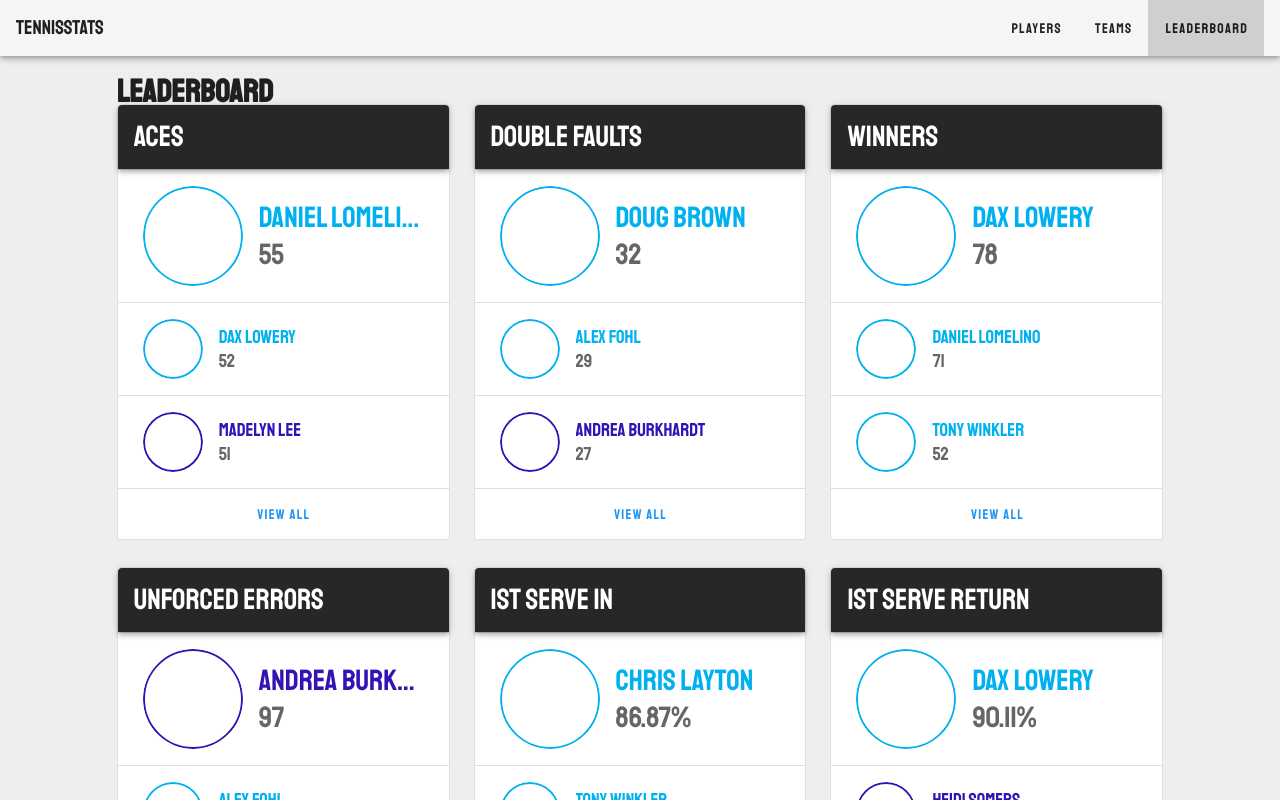
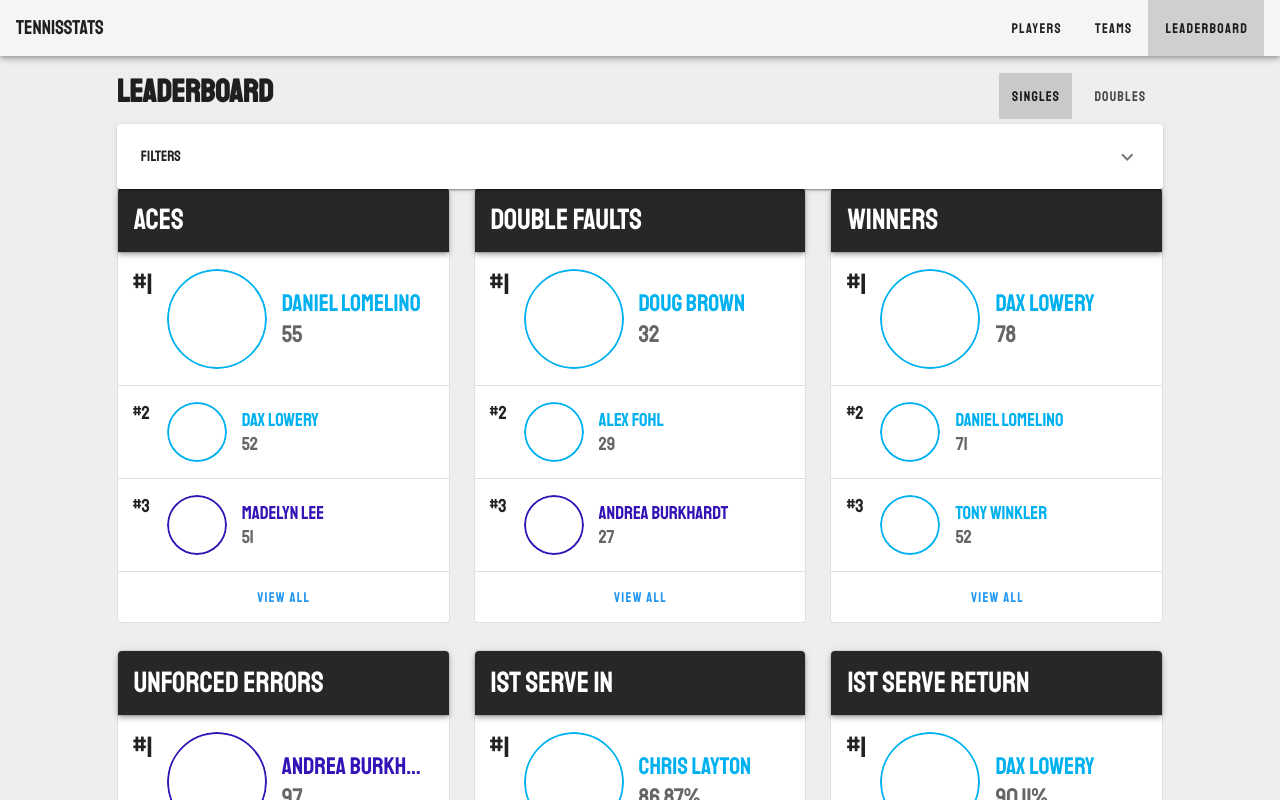
Before and after one commit to dlom123/tennis-app, a Vue app: page /leaderboard in a window 1280 px wide. Shown: the top 800 px of the page. Built offline with nearby package versions, Linux system fonts and the light colour scheme; no server answers.

Commit message:
Add rank to each leader on the leaderboard UI adjustments Perform Leaderboard filtering through asynchronous data loading

```diff
--- a/src/assets/sass/components/_leaderboard.sass
+++ b/src/assets/sass/components/_leaderboard.sass
@@ -9,17 +9,30 @@
       padding: 0
       .row-leader
         padding: 0px 25px
+        .container-rank
+          margin-left: -10px
+          margin-right: 10px
+          .rank
+            padding: 0
+            font-size: 14pt
+          .rank-top
+            margin-top: 5px
+            font-size: 22pt
         .container-avatar
+          .avatar
+            margin: 0 20px
           .avatar-men
             border: 2px solid $color-men
           .avatar-women
             border: 2px solid $color-women
-        .leader-name
-          font-size: 14pt
-        .leader-total
-          font-size: 14pt
-        .leader-top
-          font-size: 22pt
+        .container-info
+          margin-left: 15px
+          .leader-name
+            font-size: 14pt
+          .leader-total
+            font-size: 14pt
+          .leader-top
+            font-size: 18pt
       .row-leader-divider
         border-bottom: 1px solid #e0e0e0
   .container-view-all
--- a/src/components/LeaderboardCard.vue
+++ b/src/components/LeaderboardCard.vue
@@ -16,7 +16,11 @@
             :class="['row-leader', { 'row-leader-divider': i + 1 < stat.players.length }]"
           >
 
-            <v-list-item-avatar :size="i === 0 ? 100 : 60">
+            <v-list-item-icon class="container-rank">
+              <span :class="['rank', { 'rank-top': i === 0 }]">#{{ i + 1 }}</span>
+            </v-list-item-icon>
+
+            <v-list-item-avatar :size="i === 0 ? 100 : 60" class="container-avatar">
               <v-img
                 :src="require(`../assets/images/headshots/placeholders/${player.player.gender === 'm' ? 'men' : 'women'}/${player.player.gender === 'm' ? 'federer' : 'halep'}.png`)"
                 width="280"
@@ -26,7 +30,7 @@
               ></v-img>
             </v-list-item-avatar>
 
-            <v-list-item-content>
+            <v-list-item-content class="container-info">
               <v-list-item-title
                 v-html="`${player.player.firstName} ${player.player.lastName}`"
                 :class="['leader-name', getTextHeaderClass(player.player.gender), { 'leader-top': i === 0 }]"
--- /dev/null
+++ b/src/components/filters/FilterBarHeaderLeaderboard.vue
@@ -0,0 +1,44 @@
+<template>
+  <v-row no-gutters align="center">
+
+    <v-col cols="1">Filters</v-col>
+
+    <v-col cols="8">
+      <v-chip
+        v-if="isFilterSet(filterLeaderboardFormat)"
+        close
+        @click:close="clearFilterFormat"
+        class="chip-header"
+      >Format: {{ getFilterValueByName(filterLeaderboardFormat) }}</v-chip>
+    </v-col>
+
+  </v-row>
+</template>
+
+<script>
+import { mapGetters, mapMutations } from 'vuex'
+import { FILTERS } from '@/utils/constants'
+
+export default {
+  name: 'filterBarHeaderLeaderboard',
+  computed: {
+    ...mapGetters([
+      'getFilterValueByName'
+    ]),
+    filterLeaderboardFormat() {
+      return FILTERS.LEADERBOARD.FORMAT
+    }
+  },
+  methods: {
+    ...mapMutations([
+      'removeFilter'
+    ]),
+    clearFilterFormat() {
+      this.removeFilter(this.filterLeaderboardFormat)
+    },
+    isFilterSet(filterName) {
+      return !!this.getFilterValueByName(filterName)
+    }
+  }
+}
+</script>
--- /dev/null
+++ b/src/components/filters/FilterBarLeaderboard.vue
@@ -0,0 +1,37 @@
+<template>
+  <v-expansion-panels class="filter-bar">
+    <v-expansion-panel>
+      <v-expansion-panel-header class="header">
+        <FilterBarHeaderLeaderboard/>
+      </v-expansion-panel-header>
+      <v-expansion-panel-content>
+        <v-container fluid class="filter-content">
+          <v-row no-gutters>
+            <v-col sm="4">
+              <FilterFormatSingles :filterName="filterFormat" />
+            </v-col>
+          </v-row>
+        </v-container>
+      </v-expansion-panel-content>
+    </v-expansion-panel>
+  </v-expansion-panels>
+</template>
+
+<script>
+import FilterBarHeaderLeaderboard from '@/components/filters/FilterBarHeaderLeaderboard'
+import FilterFormatSingles from '@/components/filters/FilterFormatSingles'
+import { FILTERS } from '@/utils/constants'
+
+export default {
+  name: 'filterBarLeaderboard',
+  components: {
+    FilterBarHeaderLeaderboard,
+    FilterFormatSingles
+  },
+  computed: {
+    filterFormat() {
+      return FILTERS.LEADERBOARD.FORMAT
+    }
+  }
+}
+</script>
--- a/src/store/actions.js
+++ b/src/store/actions.js
@@ -15,10 +15,30 @@ export default {
 
     commit('setLeaderboard', leaderboard)
   },
-  getLeaderboardTopThree: async ({ commit }, payload) => {
+  getLeaderboardTopThree: async ({ commit, state }, payload) => {
     // TODO: get leaderboard data from the API
+    // TODO: use filters from state to modify API request
     // const results = await HTTP.get('/leaderboard')
-    const leaderboard = leaderboardData.map(stat => {
+    const leaderboard = JSON.parse(JSON.stringify(leaderboardData))
+    const leaderboardFiltered = leaderboard.map(stat => {
+      const filterFormat = state.filters.find(filter => filter.name === 'leaderboardFormat')
+      if (filterFormat) {
+        switch (filterFormat.value) {
+          case 'men':
+            stat.players = stat.players.filter(player => player.player.gender === 'm')
+            break
+          case 'women':
+            stat.players = stat.players.filter(player => player.player.gender === 'f')
+            break
+        }
+      }
+
+      return stat
+    })
+
+    // sort the filtered list of players for each stat
+    const leaderboardSorted = leaderboardFiltered.map(stat => {
+      // sort by stat rank, descending
       if (stat.players.every(player => player.total)) {
         // integer-based stat
         stat.players.sort((a, b) => (a.total < b.total) ? 1 : -1)
@@ -30,14 +50,15 @@ export default {
       return stat
     })
 
-    const topThree = leaderboard.map(stat => {
+    // truncate the full list of players for each stat to just the top 3
+    const leaderboardTopThree = leaderboardSorted.map(stat => {
       return {
         ...stat,
         players: stat.players.slice(0, 3)
       }
     })
 
-    return topThree
+    return leaderboardTopThree
   },
   getPlayer: async ({ commit }, playerId) => {
     // TODO: get player data from the API
@@ -64,7 +85,7 @@ export default {
       stats
     })
   },
-  getTeam: async ({ state, commit }, teamId) => {
+  getTeam: async ({ commit, state }, teamId) => {
     const team = await state.teams.filter(team => team.id.toString() === teamId.toString())[0]
 
     commit('setTeam', team)
--- a/src/utils/constants.js
+++ b/src/utils/constants.js
@@ -1,4 +1,7 @@
 export const FILTERS = {
+  LEADERBOARD: {
+    FORMAT: 'leaderboardFormat'
+  },
   PLAYER: {
     FORMAT: 'playerFormat',
     YEAR: 'playerYear'
--- a/src/views/Leaderboard.vue
+++ b/src/views/Leaderboard.vue
@@ -4,10 +4,26 @@
       <v-col sm="10" offset-sm="1">
 
         <v-row no-gutters class="row-title">
-          <v-col cols="12">
+          <v-col>
             <h1>Leaderboard</h1>
           </v-col>
+
+          <v-spacer></v-spacer>
+
+          <v-col align="right">
+            <v-btn-toggle
+              group
+              :value="viewType"
+              @change="onChangeViewToggle"
+            >
+              <v-btn value="singles">Singles</v-btn>
+              <v-btn value="doubles">Doubles</v-btn>
+            </v-btn-toggle>
+          </v-col>
+
         </v-row>
+
+        <FilterBarLeaderboard/>
 
         <v-row no-gutters>
           <v-col cols="12">
@@ -30,30 +46,52 @@
 
 <script>
 import { mapActions, mapState } from 'vuex'
+import FilterBarLeaderboard from '@/components/filters/FilterBarLeaderboard'
 import LeaderboardCard from '@/components/LeaderboardCard'
 
 export default {
   name: 'leaderboard',
   components: {
+    FilterBarLeaderboard,
     LeaderboardCard
   },
   data() {
     return {
+      unsubMutations: null,
+      isViewToggleSingles: true,
       leaders: []
     }
   },
   computed: {
     ...mapState([
       'leaderboard'
-    ])
+    ]),
+    viewType() {
+      return this.isViewToggleSingles ? 'singles' : 'doubles'
+    }
   },
   methods: {
     ...mapActions([
       'getLeaderboardTopThree'
-    ])
+    ]),
+    onChangeViewToggle(value) {
+      this.isViewToggleSingles = !this.isViewToggleSingles
+    }
   },
   async created() {
+    // subscribe to filter mutations so we can perform async API calls
+    this.unsubMutations = this.$store.subscribe(async (mutation, state) => {
+      if ((mutation.type === 'removeFilter' && mutation.payload.substring(0, 11) === 'leaderboard') ||
+        (mutation.type === 'updateFilter' && mutation.payload.name.substring(0, 11) === 'leaderboard')
+      ) {
+        // we are modifying a filter that begins with the string 'leaderboard'
+        this.leaders = await this.getLeaderboardTopThree()
+      }
+    })
     this.leaders = await this.getLeaderboardTopThree()
+  },
+  async destroyed() {
+    await this.unsubMutations()
   }
 }
 </script>
```
Also changed, not shown: src/components/FilterBarPlayers.vue (added, +41 -0 lines).
